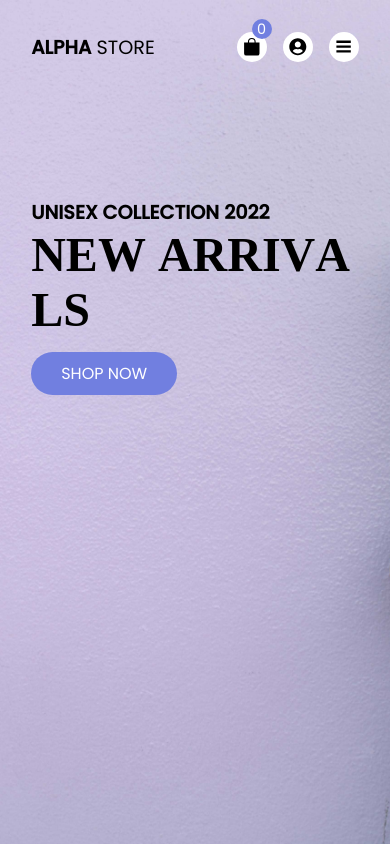
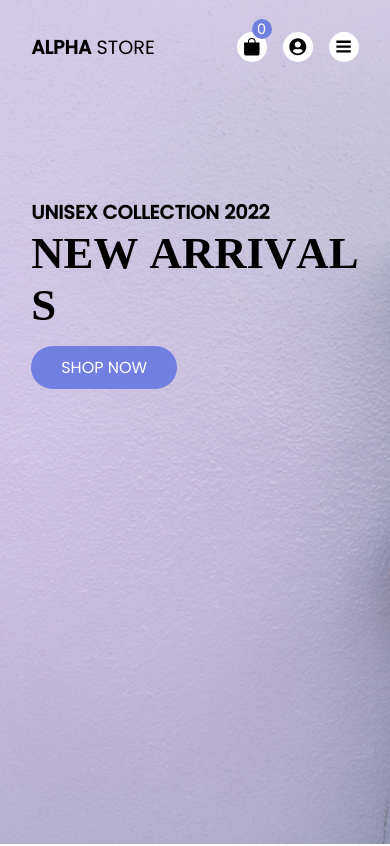
Before and after one commit to Ernest99/react-shop-project, a React (Create React App) app: page / in a window 390 px wide. Shown: the top 846 px of the page. Built offline with nearby package versions, Linux system fonts and the light colour scheme; a web font is replaced by a local one.

Commit message:
fixed some bg bugs

```diff
--- a/src/components/header.css
+++ b/src/components/header.css
@@ -97,6 +97,14 @@ header {
 /* media query */
 @media only screen and (max-width: 546px){
     .content h1{
-font-size: 3rem;
+        font-size: 2.8rem;
     }
 }
+@media only screen and (max-width:367px){
+    header{
+        background-position: right;
+    }
+    .content h1{
+        font-size: 2.5rem;
+    }
+}
```
